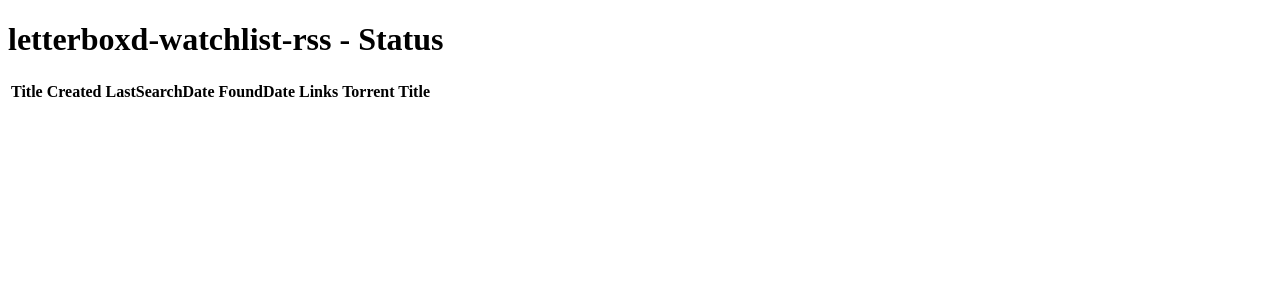
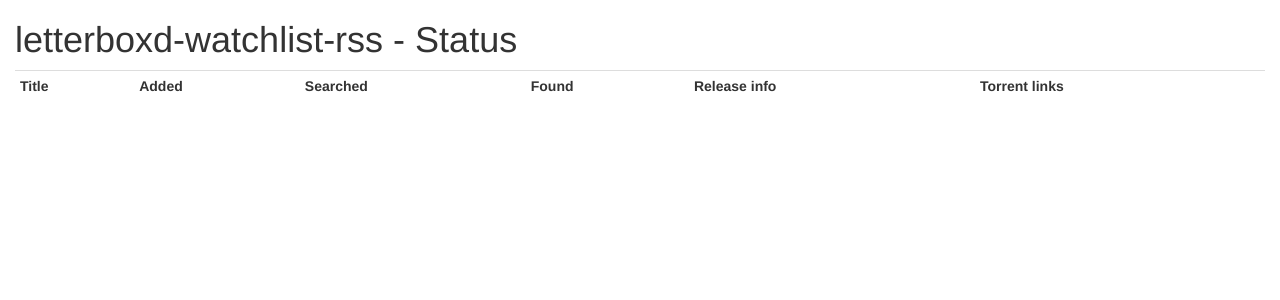
Before and after one commit to PeterTheOne/letterboxd-watchlist-torrent-rss, a PHP site: page /status.php in a window 1280 px wide. Shown: the top 300 px of the page. Run offline with PHP 8.4, Linux system fonts and the light colour scheme; lists and menus that the app fills with data are empty.

Commit message:
Status page style

```diff
--- a/status.php
+++ b/status.php
@@ -8,28 +8,36 @@ $filmsFound = $database->getFilmsOrderByCreated();
 <!doctype html>
 <html lang="en">
     <head>
-        <meta charset="utf-8" />
+        <meta charset="utf-8">
+        <meta http-equiv="X-UA-Compatible" content="IE=edge">
+        <meta name="viewport" content="width=device-width, initial-scale=1">
 
         <title>letterboxd-watchlist-rss - Status</title>
+
+        <link rel="stylesheet" href="https://maxcdn.bootstrapcdn.com/bootstrap/3.3.5/css/bootstrap.min.css">
     </head>
     <body>
+        <div class="container-fluid">
+            <div class="row">
+                <div class="col-xs-12">
                     <h1>letterboxd-watchlist-rss - Status</h1>
 
-        <table>
+                    <table class="table table-condensed table-hover">
                         <tr>
                             <th>Title</th>
-                <th>Created</th>
-                <th>LastSearchDate</th>
-                <th>FoundDate</th>
-                <th>Links</th>
-                <th>Torrent Title</th>
+                            <th>Added</th>
+                            <th>Searched</th>
+                            <th>Found</th>
+                            <th>Release info</th>
+                            <th>Torrent links</th>
                         </tr>
                         <?php
                             foreach ($filmsFound as $film) {
                         ?>
-            <tr>
+                        <tr class="<?php if($film->found) { echo 'success'; } ?>">
                             <td>
                                 <a href="<?php echo LETTERBOXD_BASE_URL . $film->letterboxdSlug; ?>">
+                                    <span class="glyphicon glyphicon-film" aria-hidden="true"></span>
                                     <?php echo $film->title . ($film->year ? ' (' . $film->year . ')' : ''); ?>
                                 </a>
                             </td>
@@ -37,17 +45,40 @@ $filmsFound = $database->getFilmsOrderByCreated();
                             <td><?php echo $film->lastSearchDate; ?></td>
                             <td><?php echo $film->foundDate; ?></td>
                             <td>
-                    <?php if ($film->found) { ?>
-                        <?php if ($film->torrentInfo) : ?><a href="<?php echo $film->torrentInfo; ?>">Info</a> |<?php endif; ?>
-                        <?php if ($film->torrentMagnet) : ?><a href="<?php echo $film->torrentMagnet; ?>">Magnet</a> |<?php endif; ?>
-                        <?php if ($film->torrentFile) : ?><a href="<?php echo $film->torrentFile; ?>">File</a><?php endif; ?>
-                    <?php } ?>
+                                <?php if ($film->found) : ?>
+                                    <?php if ($film->torrentInfo) : ?>
+                                        <a href="<?php echo $film->torrentInfo; ?>">
+                                            <span class="glyphicon glyphicon-info-sign" aria-hidden="true"></span>
+                                    <?php endif; ?>
+                                            <?php echo $film->torrentTitle; ?>
+                                    <?php if ($film->torrentInfo) : ?>
+                                        </a>
+                                    <?php endif; ?>
+                                <?php endif; ?>
                             </td>
-                <td><?php echo $film->torrentTitle; ?></td>
+                            <td>
+                                <?php if ($film->found) : ?>
+                                    <?php if ($film->torrentMagnet) : ?>
+                                        <a href="<?php echo $film->torrentMagnet; ?>">
+                                            <span class="glyphicon glyphicon-magnet" aria-hidden="true"></span>
+                                            Magnet
+                                        </a>
+                                    <?php endif; ?>
+                                    <?php if ($film->torrentFile) : ?>
+                                        <a href="<?php echo $film->torrentFile; ?>">
+                                            <span class="glyphicon glyphicon-download-alt" aria-hidden="true"></span>
+                                            File
+                                        </a>
+                                    <?php endif; ?>
+                                <?php endif; ?>
+                            </td>
                         </tr>
                         <?php
                             }
                         ?>
                     </table>
+                </div><!-- .col-xs-12 -->
+            </div><!-- .row -->
+        </div><!-- .container-fluid -->
     </body>
 </html>
```
Lines whose indentation alone changed are shown as unchanged.
